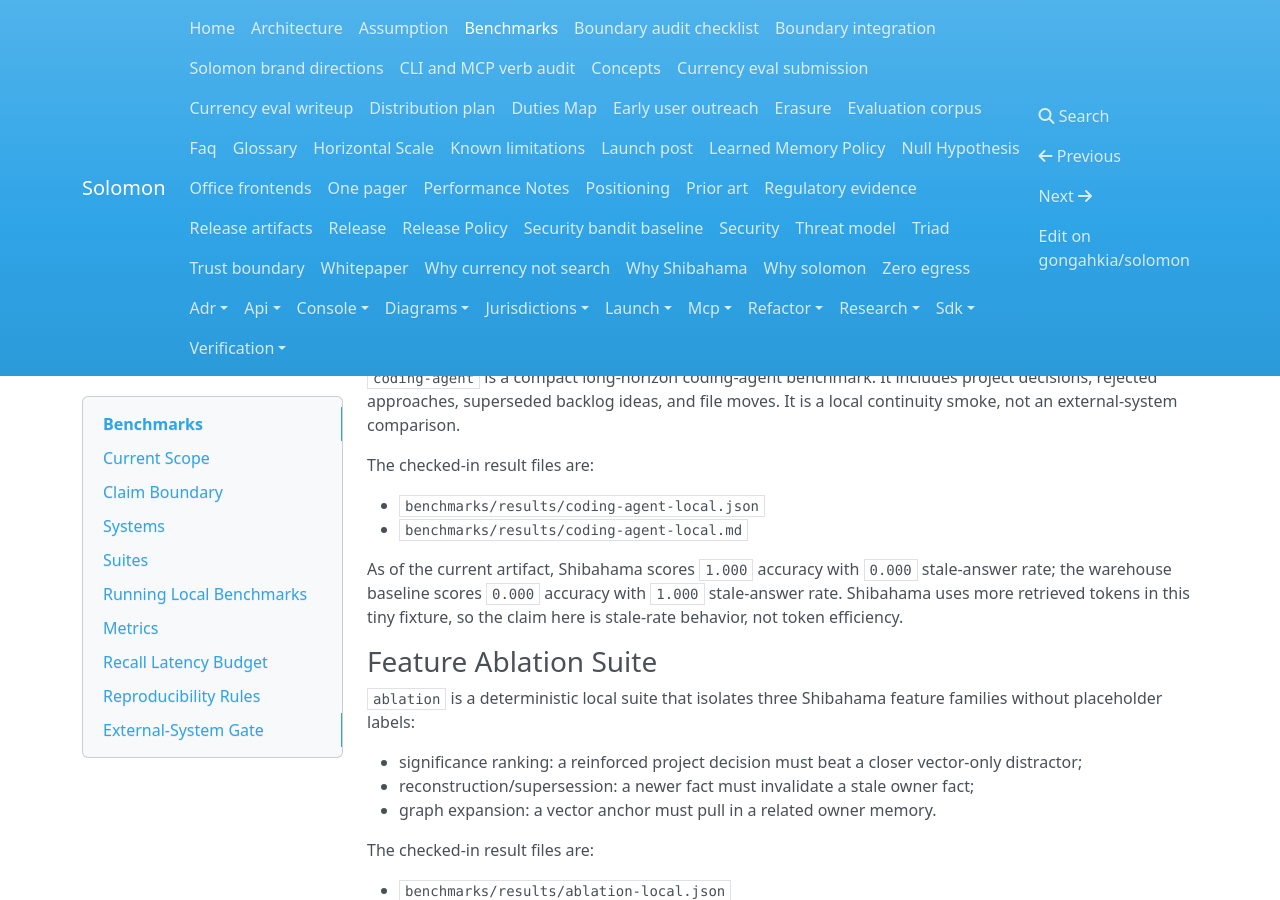
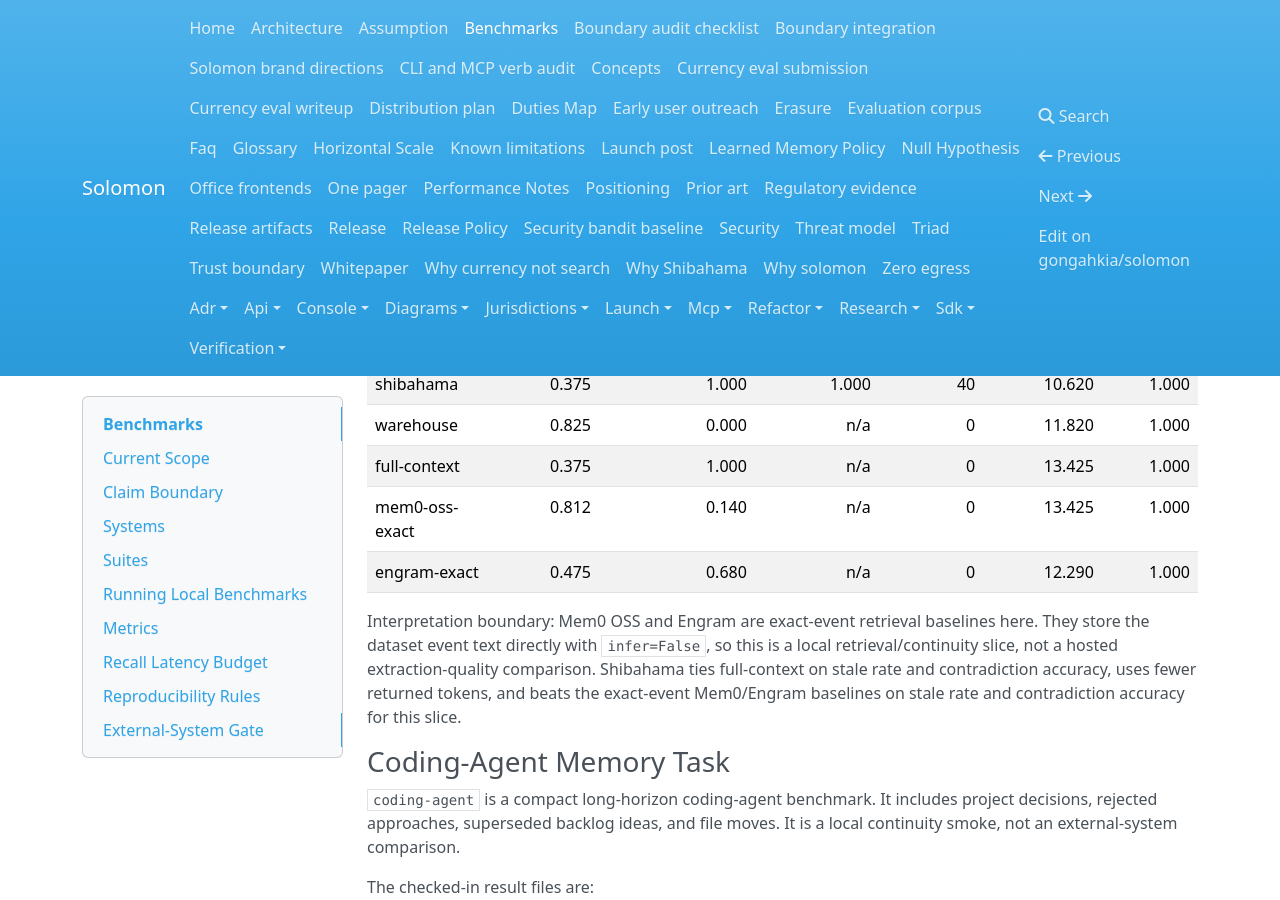
Before and after one commit to gongahkia/solomon, an MkDocs documentation site: the page built from docs/benchmarks.md, in a window 1280 px wide and 900 px high, scrolled down 1995 px. Built offline with MkDocs 1.6.1, drawn with Linux system fonts in a browser that asks for light colours; nearby versions of some CDN libraries.

Commit message:
record continuity baseline results
(cherry picked from commit 09a504907353dcfc0e38fab5a8f6df4bb5ce8fc3)
(cherry picked from commit 2291d9ff9abd96482852b3c7d2bf6764ae88d98b)

```diff
--- a/docs/benchmarks.md
+++ b/docs/benchmarks.md
@@ -95,8 +95,23 @@
 dataset hash is
 `sha256:a68d3f55a21b3ad0799f4c10e28e02a53b4cac2e39e5679df214323ad961bfaa`.
 
-There are no ContinuityBench result claims yet. The runner, metrics, baselines,
-and result manifests are tracked by the remaining Phase B TODO items.
+The checked-in result files live under `benchmarks/results/continuity/`. The
+current local summary is:
+
+| System | Stale Rate | Contradiction Acc | Credence Rho | Credence n | Mean Tokens | Stable Acc |
+| --- | ---: | ---: | ---: | ---: | ---: | ---: |
+| shibahama | 0.375 | 1.000 | 1.000 | 40 | 10.620 | 1.000 |
+| warehouse | 0.825 | 0.000 | n/a | 0 | 11.820 | 1.000 |
+| full-context | 0.375 | 1.000 | n/a | 0 | 13.425 | 1.000 |
+| mem0-oss-exact | 0.812 | 0.140 | n/a | 0 | 13.425 | 1.000 |
+| engram-exact | 0.475 | 0.680 | n/a | 0 | 12.290 | 1.000 |
+
+Interpretation boundary: Mem0 OSS and Engram are exact-event retrieval
+baselines here. They store the dataset event text directly with `infer=False`,
+so this is a local retrieval/continuity slice, not a hosted extraction-quality
+comparison. Shibahama ties full-context on stale rate and contradiction accuracy,
+uses fewer returned tokens, and beats the exact-event Mem0/Engram baselines on
+stale rate and contradiction accuracy for this slice.
 
 ### Coding-Agent Memory Task
 
```
Also changed, not shown: NEXT-TODO.md (+0 -8 lines), benchmarks/results/README.md (+3 -0 lines), benchmarks/results/continuity/SUMMARY.md (added, +17 -0 lines), benchmarks/results/continuity/engram-exact.md (added, +10 -0 lines), benchmarks/results/continuity/full-context.md (added, +10 -0 lines), benchmarks/results/continuity/mem0-oss-exact.md (added, +10 -0 lines), benchmarks/results/continuity/shibahama.md (added, +10 -0 lines), benchmarks/results/continuity/warehouse.md (added, +10 -0 lines), 5 other files.
